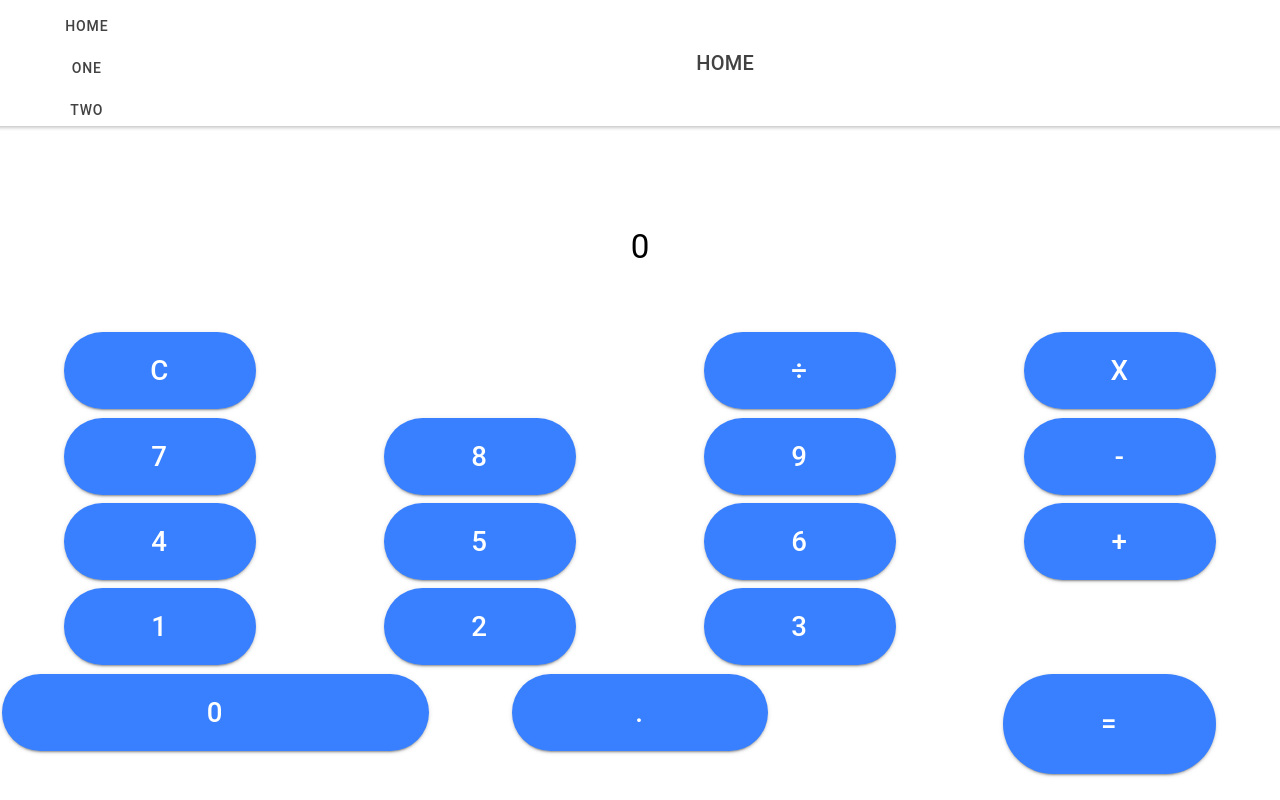
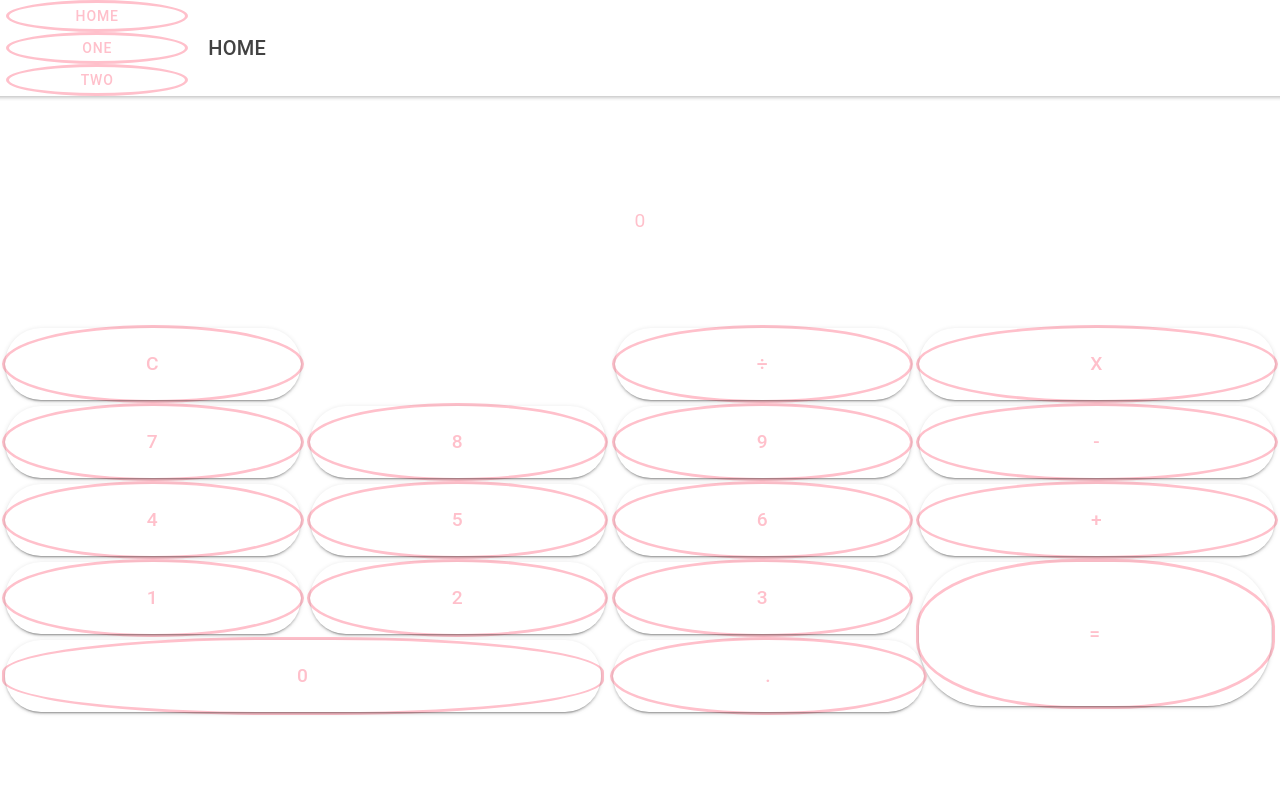
Before and after one commit to mohammedalsomali/CalculatorApp, a React (Create React App) app: page /home in a window 1280 px wide. Built offline with nearby package versions, Linux system fonts and the light colour scheme.

Commit message:
design complete

```diff
--- a/src/pages/Calculator.tsx
+++ b/src/pages/Calculator.tsx
@@ -34,12 +34,106 @@ const Calc: React.FC = () => {
 
         <IonContent fullscreen>
 
-          <div style={{ 'height': '30%', 'justifyContent': 'center', 'alignContent': 'center' }}>
-            <div  style={{ 'height': '30%'}}>  </div>
+          <div className='resultsdiv' style={{ 'height': '32%', 'justifyContent': 'center', 'alignContent': 'center' }}>
+            <div  style={{ 'height': '30%', 'color': 'pink'}}>  </div>
 
-            <div style={{ 'height': '30%'}}> {displayvalue} </div>
+            <div className='diaplaydiv' style={{ 'height': '30%', 'color': 'pink'}}> {displayvalue} </div>
+
           </div>
-          <IonGrid >
+
+
+
+        <div>
+          <div className="parentdiv">
+            <div >
+              <IonGrid >
+                <IonRow>
+                  <IonCol>
+                    <IonButton shape='round' size='large' onClick={reinitiize}> C </IonButton>
+                  </IonCol>
+                  <IonCol>
+                  </IonCol>
+                  <IonCol>
+                    <IonButton shape='round' size='large' onClick={() => CalcDisplay('÷')}> ÷ </IonButton>
+                  </IonCol>
+
+                </IonRow>
+                <IonRow>
+                  <IonCol>
+                    <IonButton shape='round' size='large' onClick={() => CalcDisplay(7)}> 7 </IonButton>
+                  </IonCol>
+                  <IonCol>
+                    <IonButton shape='round' size='large' onClick={() => CalcDisplay(8)}> 8 </IonButton>
+
+                  </IonCol>
+                  <IonCol>
+                    <IonButton shape='round' size='large' onClick={() => CalcDisplay(9)}> 9 </IonButton>
+                  </IonCol>
+
+                </IonRow>
+                <IonRow >
+                  <IonCol >
+                    <IonButton shape='round' size='large' onClick={() => CalcDisplay(4)}> 4 </IonButton>
+                  </IonCol>
+                  <IonCol>
+                    <IonButton shape='round' size='large' onClick={() => CalcDisplay(5)}> 5 </IonButton>
+
+                  </IonCol>
+                  <IonCol>
+                    <IonButton shape='round' size='large' onClick={() => CalcDisplay(6)}> 6 </IonButton>
+                  </IonCol>
+
+                </IonRow>
+                <IonRow>
+                  <IonCol>
+                    <IonButton shape='round' size='large' onClick={() => CalcDisplay(1)}> 1 </IonButton>
+                  </IonCol>
+                  <IonCol>
+                    <IonButton shape='round' size='large' onClick={() => CalcDisplay(3)}> 2 </IonButton>
+                  </IonCol>
+                  <IonCol>
+                    <IonButton shape='round' size='large' onClick={() => CalcDisplay(3)}> 3 </IonButton>
+                  </IonCol>
+                </IonRow>
+              </IonGrid>
+
+            </div>
+            <div >
+              <IonGrid>
+                <IonCol>
+                  <IonRow >
+                    <IonButton shape='round' size='large' onClick={() => CalcDisplay(1)}> x </IonButton>
+                  </IonRow>
+                  <IonRow>
+                    <IonButton shape='round' size='large' onClick={() => CalcDisplay(3)}> - </IonButton>
+                  </IonRow>
+                  <IonRow>
+                    <IonButton shape='round' size='large' onClick={() => CalcDisplay(3)}> + </IonButton>
+                  </IonRow>
+                  <IonRow>
+                    <IonButton id='resultsBtn' shape='round' size='large' onClick={() => CalcDisplay(3)}> = </IonButton>
+                  </IonRow>
+                </IonCol>
+              </IonGrid>
+
+            </div>
+          </div>
+          <div>
+            <IonGrid>
+              <IonRow>
+                <IonCol size='5.7'>
+                  <IonButton id='zerobtn' shape='round' size='large' onClick={() => CalcDisplay(1)}> 0 </IonButton>
+                </IonCol>
+                <IonCol size='3'>
+                  <IonButton shape='round' size='large' onClick={() => CalcDisplay(3)}> . </IonButton>
+                </IonCol>
+              </IonRow>
+            </IonGrid>
+
+          </div>
+          </div>
+
+          {/* <IonGrid >
             <IonRow>
               <IonCol>
                 <IonButton shape='round' size='large' onClick={reinitiize}> C </IonButton>
@@ -109,7 +203,7 @@ const Calc: React.FC = () => {
               </IonCol>
 
             </IonRow>
-          </IonGrid>
+          </IonGrid> */}
           </IonContent>
 
 
--- a/src/pages/calculator.css
+++ b/src/pages/calculator.css
@@ -1,23 +1,29 @@
 ion-button {
-    width: 60%;
-    -height: 90%;
+    width: 99%;
+    height: 100%;
     font-size: larger;
+    color: pink;
+    --background: transparent;
+    border-style: solid;
+    border-radius: 50%;
 
 }
 #zerobtn {
-    width: 100%;
+    border-radius: 45%;
+
+
 
 
 
 }
 
-div {
+.displaydiv , .resultsdiv {
 
     align-items: center;
     font-size: larger;
-    overflow-y: scroll;
+    overflow-y: hidden;
+    text-align: center;
 
-    text-align: center;
 }
 
 
@@ -25,15 +31,28 @@ ion-grid {
     --ion-grid-padding: 0;
     --ion-grid-column-padding: 0;
     --ion-grid-row-padding: 0;
+    /* --ion-grid-width-column: small; */
+
 
 
 
 }
 
-#resultsbtn {
-    height: 100%;
-    padding-left: 20%;
-    width: 70%;
+
+ion-row {
+    height: 78px;
+  }
+
+ion-col {
+    -size: 4;
+}
+
+
+#resultsBtn {
+    height: 150px;
+    /* padding-left: 20%; */
+    width: 98%;
+    border-radius: 45%;
 
 
 }
@@ -48,3 +67,11 @@ ion-grid {
 #secondrow {
     width: 75%;
 }
+
+
+
+.parentdiv {
+    display: grid;
+    grid-template-columns: 1fr 0.4fr;
+    height: 65%;
+}
```
